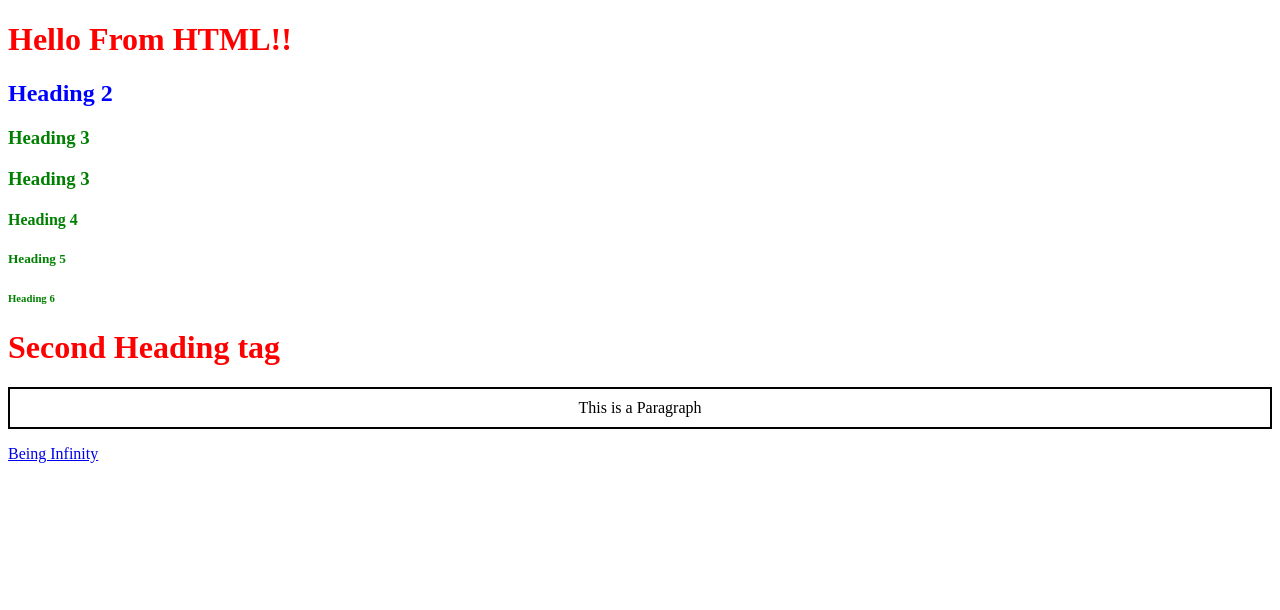
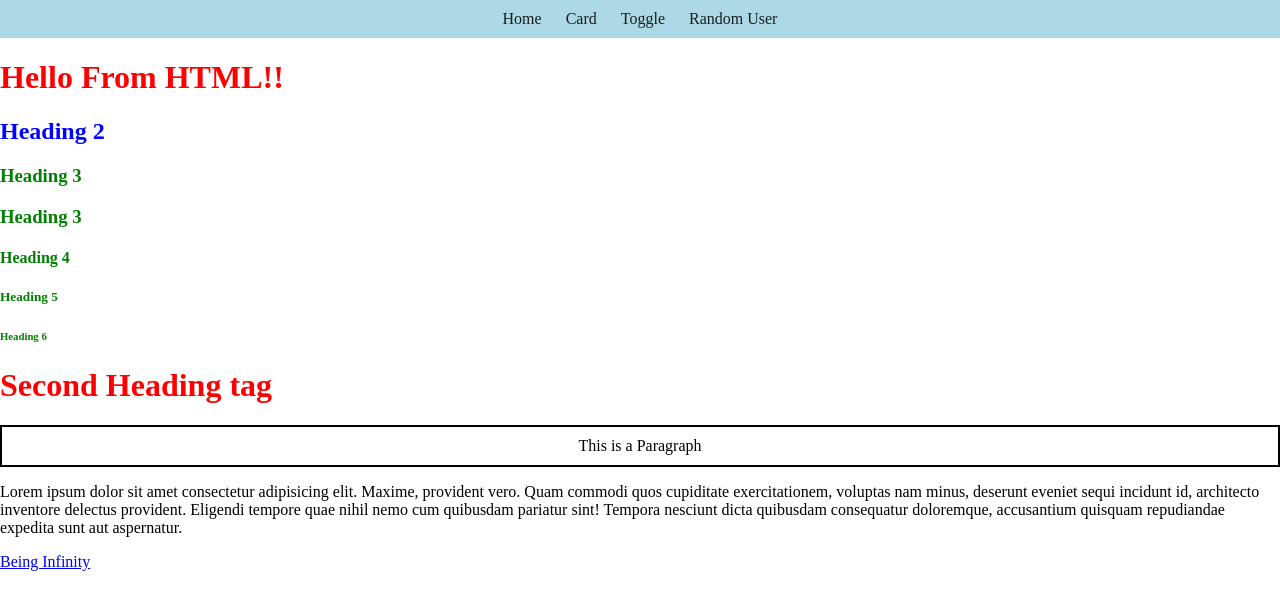
Before and after one commit to Sreevalli1011/autosuggest, a website: page frontend/index.html in a window 1280 px wide. Drawn offline with Linux system fonts and the light colour scheme.

Commit message:
Navbar Creation

```diff
--- a/frontend/css/index.css
+++ b/frontend/css/index.css
@@ -14,3 +14,20 @@ h1{
     padding:10px;
     text-align:center;
 }
+.Navbar{
+    background-color:lightblue;
+    padding:10px;
+    text-align:center;
+}
+.Navbar a{
+    text-decoration:none;
+    color:rgba(0, 0, 0, 0.863);
+    padding:10px;
+}
+.Navbar a:hover{
+    background-color: rgba(243, 236, 236, 0.863);
+    color:rgba(0, 0, 0, 0.368);
+}
+body{
+    margin:0px;
+}
--- a/frontend/index.html
+++ b/frontend/index.html
@@ -7,6 +7,12 @@
     <link rel="stylesheet" href="css/index.css">
 </head>
 <body>
+    <div class="Navbar">
+        <a href="">Home</a>
+        <a href="">Card</a>
+        <a href="">Toggle</a>
+        <a href="">Random User</a>
+    </div>
     <h1>Hello From HTML!!</h1>
     <h2 id="Heading-2">Heading 2</h2>
     <h3 class="head1">Heading 3</h3>
@@ -18,6 +24,7 @@
 
 
     <p class="para">This is a Paragraph</p>
+    <p>Lorem ipsum dolor sit amet consectetur adipisicing elit. Maxime, provident vero. Quam commodi quos cupiditate exercitationem, voluptas nam minus, deserunt eveniet sequi incidunt id, architecto inventore delectus provident. Eligendi tempore quae nihil nemo cum quibusdam pariatur sint! Tempora nesciunt dicta quibusdam consequatur doloremque, accusantium quisquam repudiandae expedita sunt aut aspernatur.</p>
     <a href="https://www.being-infinity.com/" target="_blank">Being Infinity</a>
 
     <script src="js/index.js"></script>
```
